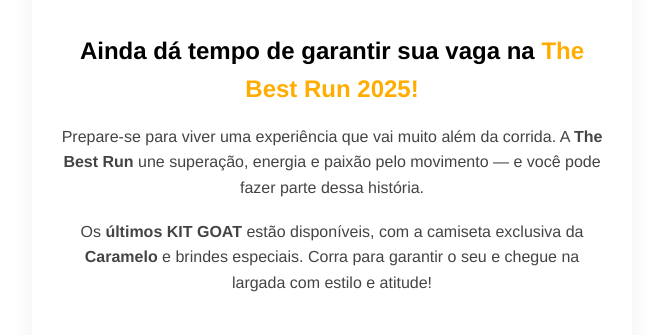
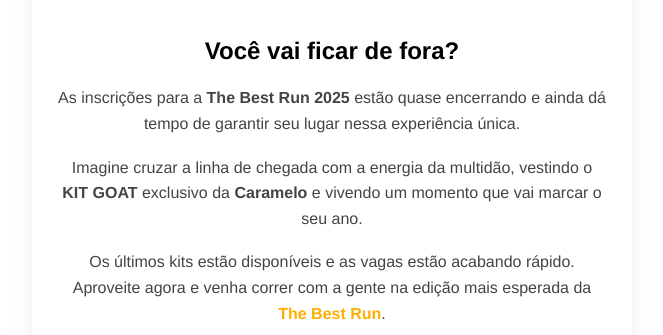
Before and after one commit to Ritabatista/run-ultimo-, a plain HTML site: page index.html in a window 1280 px wide. Shown: the part 453-788 px from the top of the page, without its empty margins (308-971 px from the left). Drawn offline with Linux system fonts and the light colour scheme.

Commit message:
Update index.html

```diff
--- a/index.html
+++ b/index.html
@@ -3,7 +3,7 @@
 <head>
   <meta charset="UTF-8" />
   <meta name="viewport" content="width=device-width, initial-scale=1.0" />
-  <title>Garanta sua inscrição - The Best Run 2025</title>
+  <title>Você vai ficar de fora?</title>
   <style>
     * {
       margin: 0;
@@ -98,13 +98,13 @@
     </div>
 
     <div class="content">
-      <h1>Ainda dá tempo de garantir sua vaga na <span class="highlight">The Best Run 2025!</span></h1>
+      <h1>Você vai ficar de fora?</h1>
 
-      <p>Prepare-se para viver uma experiência que vai muito além da corrida.
-      A <strong>The Best Run</strong> une superação, energia e paixão pelo movimento — e você pode fazer parte dessa história.</p>
+      <p>As inscrições para a <strong>The Best Run 2025</strong> estão quase encerrando e ainda dá tempo de garantir seu lugar nessa experiência única.</p>
 
-      <p>Os <strong>últimos KIT GOAT</strong> estão disponíveis, com a camiseta exclusiva da <strong>Caramelo</strong> e brindes especiais.
-      Corra para garantir o seu e chegue na largada com estilo e atitude!</p>
+      <p>Imagine cruzar a linha de chegada com a energia da multidão, vestindo o <strong>KIT GOAT</strong> exclusivo da <strong>Caramelo</strong> e vivendo um momento que vai marcar o seu ano.</p>
+
+      <p>Os últimos kits estão disponíveis e as vagas estão acabando rápido. Aproveite agora e venha correr com a gente na edição mais esperada da <span class="highlight">The Best Run</span>.</p>
 
       <a href="https://thebestacai.com.br/inscricoes" class="cta">Garanta Seu Kit Agora</a>
     </div>
```
